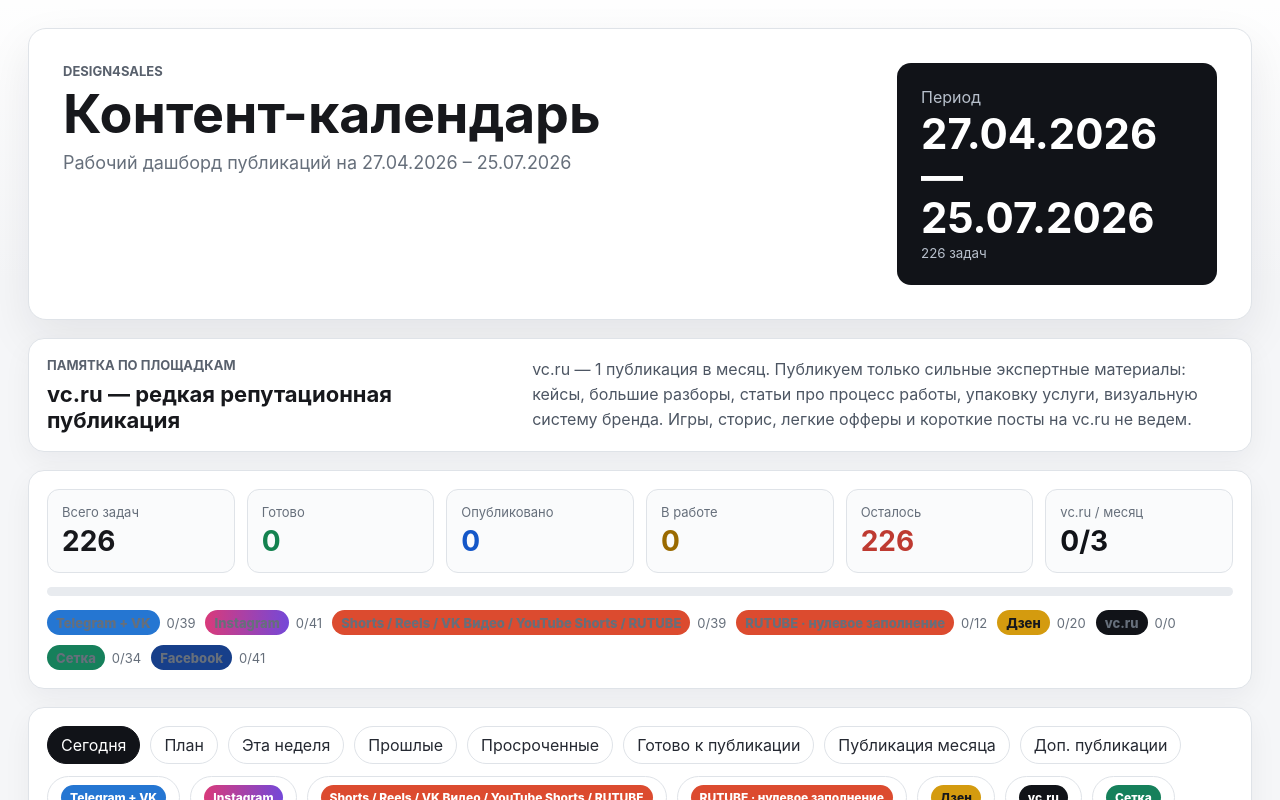
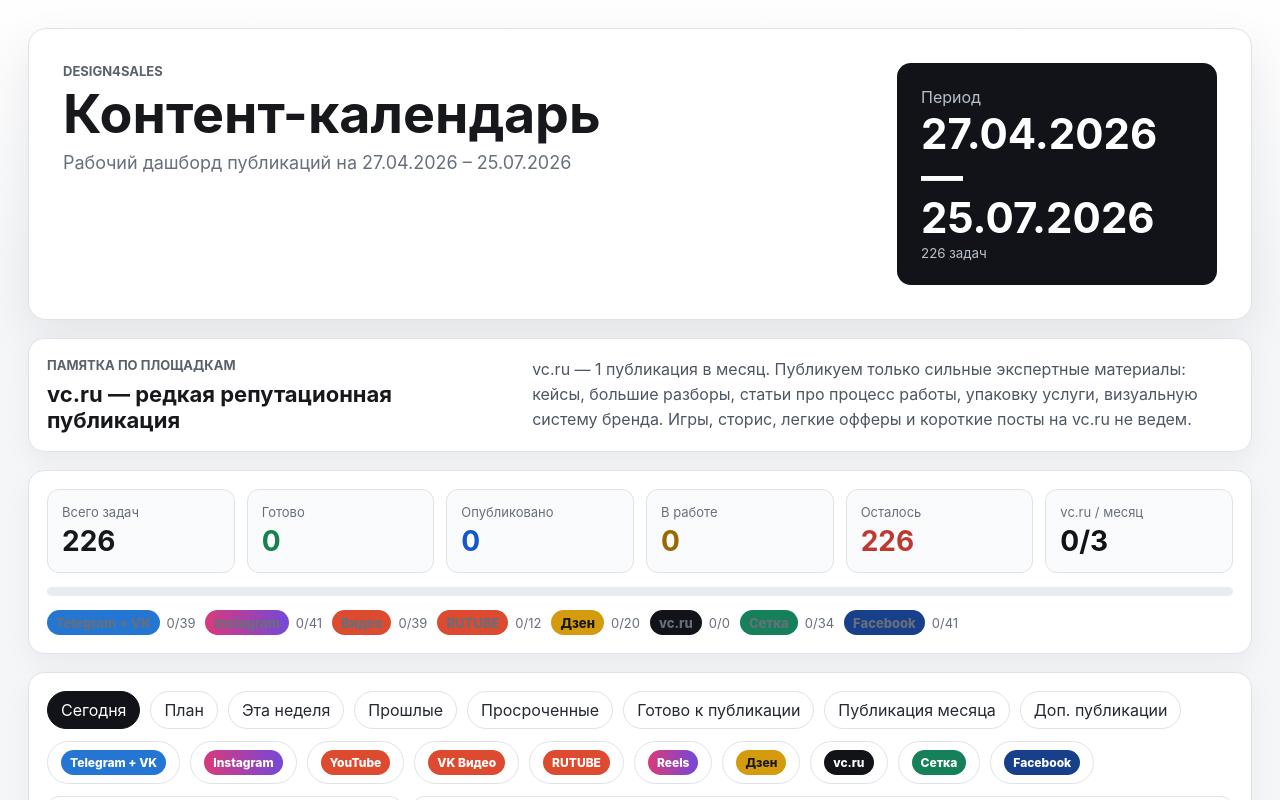
Before and after one commit to SmirKita/design4sales-calendar, a React (Vite) app: page / in a window 1280 px wide. Shown: the top 800 px of the page. Built offline with nearby package versions, Linux system fonts and the light colour scheme.

Commit message:
правки для Рутюба

```diff
--- a/src/App.jsx
+++ b/src/App.jsx
@@ -52,12 +52,44 @@ const platformClass = {
   Instagram: "instagram",
   "Shorts / Reels / VK Видео / YouTube Shorts / RUTUBE": "video",
   "RUTUBE · нулевое заполнение": "video",
+  YouTube: "video",
+  "VK Видео": "video",
+  RUTUBE: "video",
+  Reels: "instagram",
   Дзен: "dzen",
   "vc.ru": "vc",
   Сетка: "setka",
   Facebook: "facebook",
   Другое: "other",
 };
+
+const videoPlatform = "Shorts / Reels / VK Видео / YouTube Shorts / RUTUBE";
+const rutubeBackfillPlatform = "RUTUBE · нулевое заполнение";
+
+const platformDisplayName = {
+  "Shorts/Reels/VK Видео": "Короткое видео",
+  [videoPlatform]: "Короткое видео",
+  [rutubeBackfillPlatform]: "RUTUBE",
+};
+
+const platformStatName = {
+  "Shorts/Reels/VK Видео": "Видео",
+  [videoPlatform]: "Видео",
+  [rutubeBackfillPlatform]: "RUTUBE",
+};
+
+const platformFilterItems = [
+  { key: "Telegram + VK", label: "Telegram + VK" },
+  { key: "Instagram", label: "Instagram" },
+  { key: "youtube", label: "YouTube" },
+  { key: "vkVideo", label: "VK Видео" },
+  { key: "rutube", label: "RUTUBE" },
+  { key: "reels", label: "Reels" },
+  { key: "Дзен", label: "Дзен" },
+  { key: "vc.ru", label: "vc.ru" },
+  { key: "Сетка", label: "Сетка" },
+  { key: "Facebook", label: "Facebook" },
+];
 
 function parseDate(date) {
   return new Date(`${date}T12:00:00`);
@@ -92,6 +124,22 @@ function isSkipped(progressItem) {
 
 function allTasks(day) {
   return [...day.priority, ...day.optional, ...day.archive];
+}
+
+function getPlatformDisplayName(platform) {
+  return platformDisplayName[platform] || platform;
+}
+
+function getPlatformStatName(platform) {
+  return platformStatName[platform] || getPlatformDisplayName(platform);
+}
+
+function matchesPlatformFilter(task, filterKey) {
+  if (filterKey === "youtube") return task.rutubeMode === "new" && getChecklistForTask(task).includes("publishYoutubeShorts");
+  if (filterKey === "vkVideo") return task.rutubeMode === "new" && getChecklistForTask(task).includes("publishVkVideo");
+  if (filterKey === "rutube") return getChecklistForTask(task).includes("publishRutube") || task.rutubeMode === "backfill";
+  if (filterKey === "reels") return task.rutubeMode === "new" && getChecklistForTask(task).includes("publishReels");
+  return task.platform === filterKey;
 }
 
 function folderIdsForDay(day) {
@@ -333,7 +381,7 @@ function StatsBar({ progress }) {
     const platformTasks = regularTasks.filter((task) => task.platform === platform);
     const activeTasks = platformTasks.filter((task) => !isSkipped(getTaskProgress(progress, task)));
     const completed = activeTasks.filter((task) => isComplete(getTaskProgress(progress, task))).length;
-    return { platform, completed, total: activeTasks.length };
+    return { platform, completed, total: activeTasks.length, label: getPlatformStatName(platform) };
   });
 
   return (
@@ -352,7 +400,7 @@ function StatsBar({ progress }) {
       <div className="platformProgress">
         {platformStats.map((item) => (
           <span key={item.platform}>
-            <PlatformBadge platform={item.platform} />
+            <PlatformBadge platform={item.platform} label={item.label} />
             {item.completed}/{item.total}
           </span>
         ))}
@@ -387,13 +435,13 @@ function Filters({ view, setView, selectedPlatforms, setSelectedPlatforms, searc
         ))}
       </div>
       <div className="platformFilters" aria-label="Фильтр по площадкам">
-        {platformLabels.map((platform) => (
+        {platformFilterItems.map((item) => (
           <button
-            key={platform}
-            className={selectedPlatforms.includes(platform) ? "selected" : ""}
-            onClick={() => togglePlatform(platform)}
+            key={item.key}
+            className={selectedPlatforms.includes(item.key) ? "selected" : ""}
+            onClick={() => togglePlatform(item.key)}
           >
-            <PlatformBadge platform={platform} />
+            <PlatformBadge platform={item.label} label={item.label} />
           </button>
         ))}
       </div>
@@ -532,7 +580,7 @@ function TaskItem({ task, progress, updateTask }) {
         <div className="taskMainText">
           <p>{task.text}</p>
           {task.monthlyFeature && <span className="monthlyBadge">{task.monthlyLabel || "vc.ru · сильная статья месяца"}</span>}
-          {task.videoLabel && <span className="monthlyBadge">{task.videoLabel}</span>}
+          {task.videoLabel && <span className="monthlyBadge">{task.rutubeMode === "backfill" ? "Архивная загрузка" : task.videoLabel}</span>}
           <MaterialRef folderId={task.folderId} folderSource={task.folderSource} folderNote={task.folderNote} />
           {task.warning && <div className="taskWarning">{task.warning}</div>}
         </div>
@@ -563,8 +611,8 @@ function TaskItem({ task, progress, updateTask }) {
   );
 }
 
-function PlatformBadge({ platform }) {
-  return <span className={`platformBadge ${platformClass[platform] || "other"}`}>{platform}</span>;
+function PlatformBadge({ platform, label = null }) {
+  return <span className={`platformBadge ${platformClass[platform] || "other"}`}>{label || getPlatformDisplayName(platform)}</span>;
 }
 
 function CopyButton({ value }) {
@@ -735,7 +783,7 @@ function matchesFilters(day, view, selectedPlatforms, search, progress) {
   const all = allTasks(day);
   const query = search.trim().toLowerCase();
   const platformMatch =
-    !selectedPlatforms.length || all.some((task) => selectedPlatforms.includes(task.platform));
+    !selectedPlatforms.length || all.some((task) => selectedPlatforms.some((platform) => matchesPlatformFilter(task, platform)));
   const textHaystack = [
     day.displayDate,
     day.day,
@@ -745,6 +793,7 @@ function matchesFilters(day, view, selectedPlatforms, search, progress) {
     ...day.cta,
     ...all.flatMap((task) => [
       task.platform,
+      getPlatformDisplayName(task.platform),
       task.text,
       task.taskType,
       task.folderId,
--- a/src/styles.css
+++ b/src/styles.css
@@ -216,6 +216,7 @@ h1 {
   display: inline-flex;
   align-items: center;
   gap: 7px;
+  min-width: 0;
   color: var(--muted);
   font-size: 13px;
 }
@@ -236,6 +237,7 @@ h1 {
 .progressTools button,
 .monthNav button,
 .monthNav a {
+  max-width: 100%;
   min-height: 38px;
   border: 1px solid var(--line);
   border-radius: 999px;
@@ -554,6 +556,7 @@ h1 {
   display: inline-flex;
   flex: 0 0 auto;
   align-items: center;
+  max-width: 180px;
   min-height: 25px;
   border-radius: 999px;
   padding: 4px 9px;
@@ -561,6 +564,9 @@ h1 {
   font-size: 12px;
   font-weight: 800;
   white-space: nowrap;
+  overflow: hidden;
+  text-overflow: ellipsis;
+  overflow-wrap: anywhere;
 }
 
 .platformBadge.tg {
@@ -663,6 +669,7 @@ h1 {
 .monthlyBadge {
   display: inline-flex;
   width: fit-content;
+  max-width: 100%;
   margin: 2px 0 8px;
   border-radius: 999px;
   background: #111318;
@@ -670,6 +677,7 @@ h1 {
   padding: 5px 9px;
   font-size: 12px;
   font-weight: 750;
+  overflow-wrap: anywhere;
 }
 
 .taskWarning {
```
